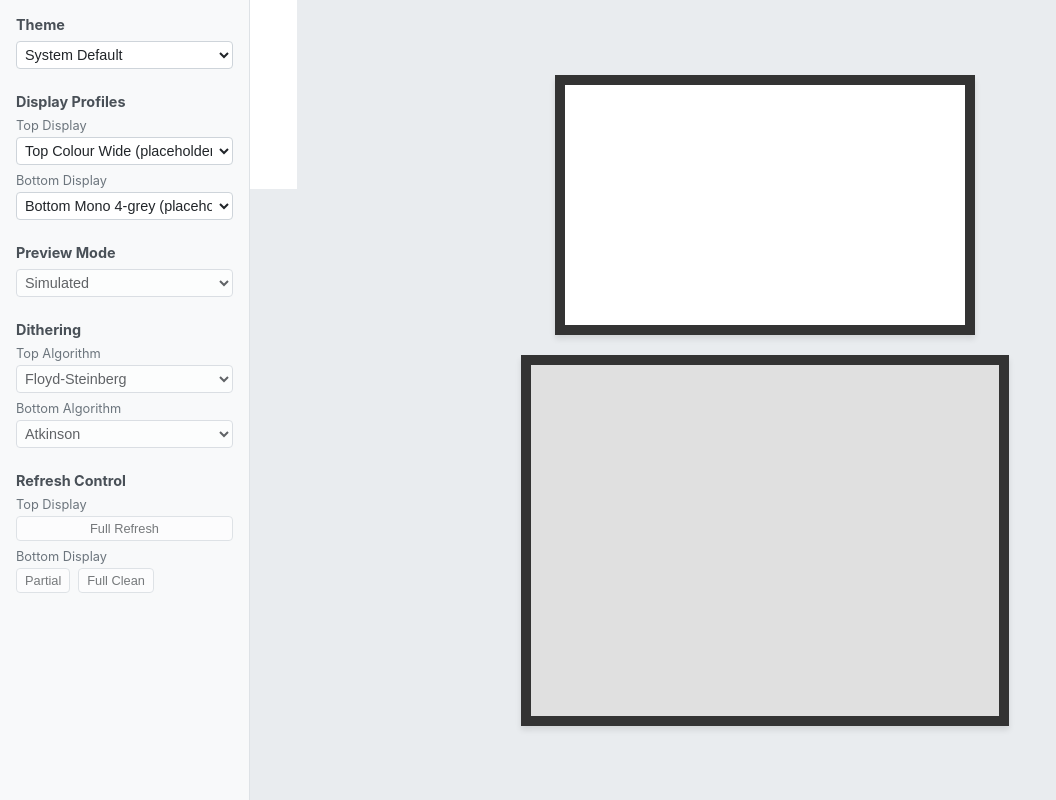
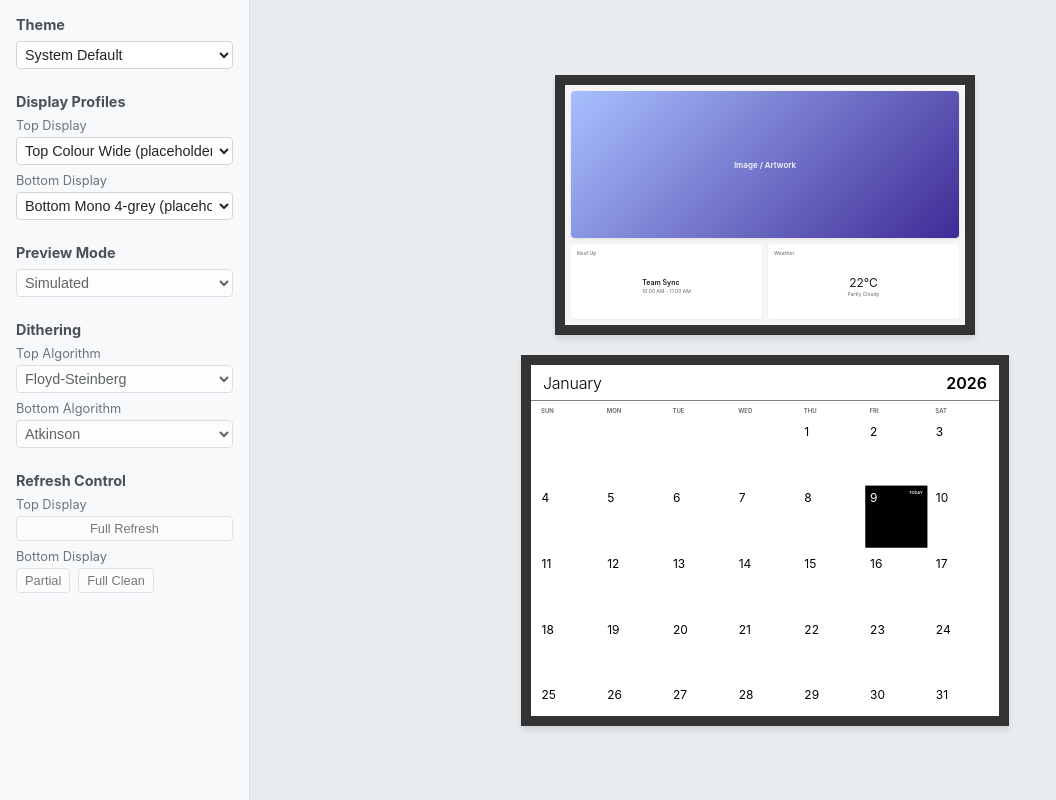
Before and after one commit to ScottMorris/liminal-meridian, a React (Vite) app in the folder apps/simulator-web/: page / in a window 1280 px wide. Shown: the whole page, without its empty margins (0-1056 px from the left). Built offline with nearby package versions, Linux system fonts and the light colour scheme.

Commit message:
fix: remove barrel exports and fix preview layout
- Replace wildcard exports with named exports in `packages/surfaces/src/index.ts`.
- Fix overflowing surfaces in `PreviewArea` by adding `position: relative`, `overflow: hidden` to containers and `position: absolute` to scaled content.

```diff
--- a/apps/simulator-web/src/components/PreviewArea/PreviewArea.module.css
+++ b/apps/simulator-web/src/components/PreviewArea/PreviewArea.module.css
@@ -16,28 +16,29 @@
 }
 
 .topDisplay {
-	width: 600px;
-	height: 360px;
+	/* Dimensions are overridden by inline styles, but these serve as fallbacks or base styles */
 	border: 10px solid #333;
 	background-color: white;
-	display: flex;
-	justify-content: center;
-	align-items: center;
 	box-shadow: 0 4px 6px rgba(0, 0, 0, 0.1);
+	position: relative;
+	overflow: hidden;
 }
 
 .bottomDisplay {
-	width: 600px;
-	height: 450px;
+	/* Dimensions are overridden by inline styles */
 	border: 10px solid #333;
 	background-color: #e0e0e0;
-	display: flex;
-	justify-content: center;
-	align-items: center;
 	box-shadow: 0 4px 6px rgba(0, 0, 0, 0.1);
+	position: relative;
+	overflow: hidden;
 }
 
 .placeholderText {
 	color: #666;
 	font-family: monospace;
+	/* Center placeholder text if used */
+	position: absolute;
+	top: 50%;
+	left: 50%;
+	transform: translate(-50%, -50%);
 }
--- a/apps/simulator-web/src/components/PreviewArea/PreviewArea.tsx
+++ b/apps/simulator-web/src/components/PreviewArea/PreviewArea.tsx
@@ -38,6 +38,9 @@ export const PreviewArea: React.FC<PreviewAreaProps> = ({
 						style={{
 							transform: `scale(${SCALE})`,
 							transformOrigin: 'top left',
+							position: 'absolute',
+							top: 0,
+							left: 0,
 						}}
 					>
 						<TopSurface profile={topProfile} />
@@ -56,6 +59,9 @@ export const PreviewArea: React.FC<PreviewAreaProps> = ({
 						style={{
 							transform: `scale(${SCALE})`,
 							transformOrigin: 'top left',
+							position: 'absolute',
+							top: 0,
+							left: 0,
 						}}
 					>
 						<BottomSurface
--- a/packages/surfaces/src/index.ts
+++ b/packages/surfaces/src/index.ts
@@ -1,3 +1,3 @@
-export * from './top-surface';
-export * from './bottom-surface';
-export * from './pixel-surface-frame';
+export { TopSurface, type TopSurfaceProps } from './top-surface';
+export { BottomSurface, type BottomSurfaceProps } from './bottom-surface';
+export { PixelSurfaceFrame, type PixelSurfaceFrameProps } from './pixel-surface-frame';
```
Also changed, not shown: 1 other file (tests, documents, lock files or other folders).
